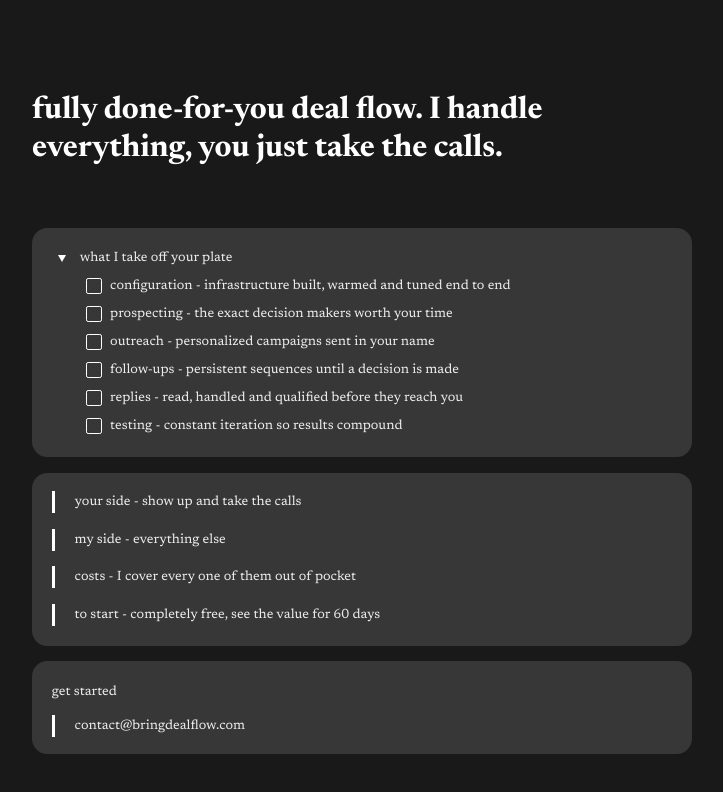
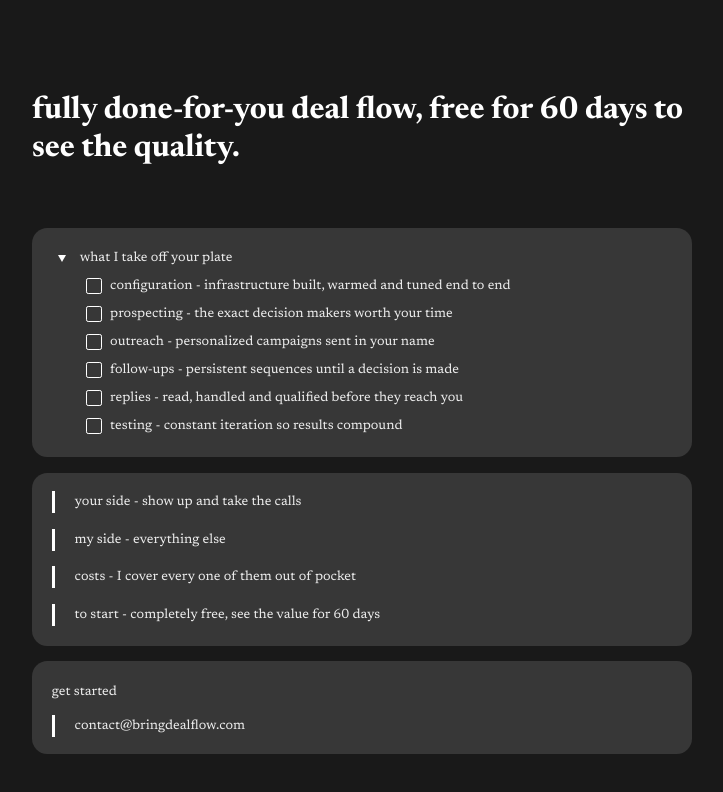
Before and after one commit to jayden8811/bringdealflow, a plain HTML site: page index.html in a window 1280 px wide. Shown: the whole page, without its empty margins (278-1001 px from the left). Drawn offline with Linux system fonts and the light colour scheme.

Commit message:
update headline

```diff
--- a/index.html
+++ b/index.html
@@ -4,7 +4,7 @@
   <meta charset="utf-8">
   <meta name="viewport" content="width=device-width, initial-scale=1">
   <title>bringdealflow</title>
-  <meta name="description" content="fully done-for-you deal flow. I handle everything, you just take the calls.">
+  <meta name="description" content="fully done-for-you deal flow, free for 60 days to see the quality.">
   <meta name="theme-color" content="#191919">
   <link rel="preload" href="/fonts/newsreader.woff2" as="font" type="font/woff2" crossorigin>
   <style>
@@ -152,7 +152,7 @@
 </head>
 <body>
   <main>
-    <h1>fully done-for-you deal flow. I handle everything, you just take the calls.</h1>
+    <h1>fully done-for-you deal flow, free for 60 days to see the quality.</h1>
 
     <section class="card">
       <details open>
```
